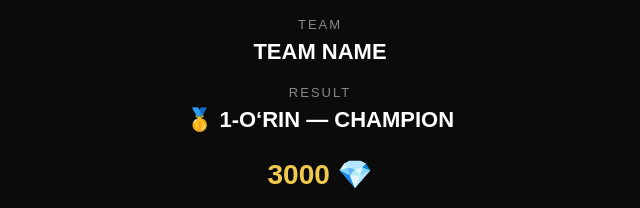
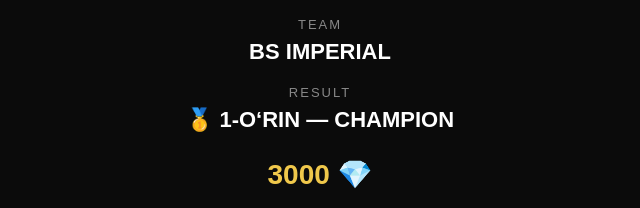
Before and after one commit to Nyron0240024/NYRON-1ST-CERTIFICATE, a plain HTML site: page verify.html in a window 1280 px wide. Shown: the part 351-559 px from the top of the page, 320-960 px from the left. Drawn offline with Linux system fonts and the light colour scheme.

Commit message:
Update team name in certificate verification page

```diff
--- a/verify.html
+++ b/verify.html
@@ -124,7 +124,7 @@
         </div>
 
         <div class="value">
-            TEAM NAME
+            BS IMPERIAL
         </div>
 
         <div class="label">
```
